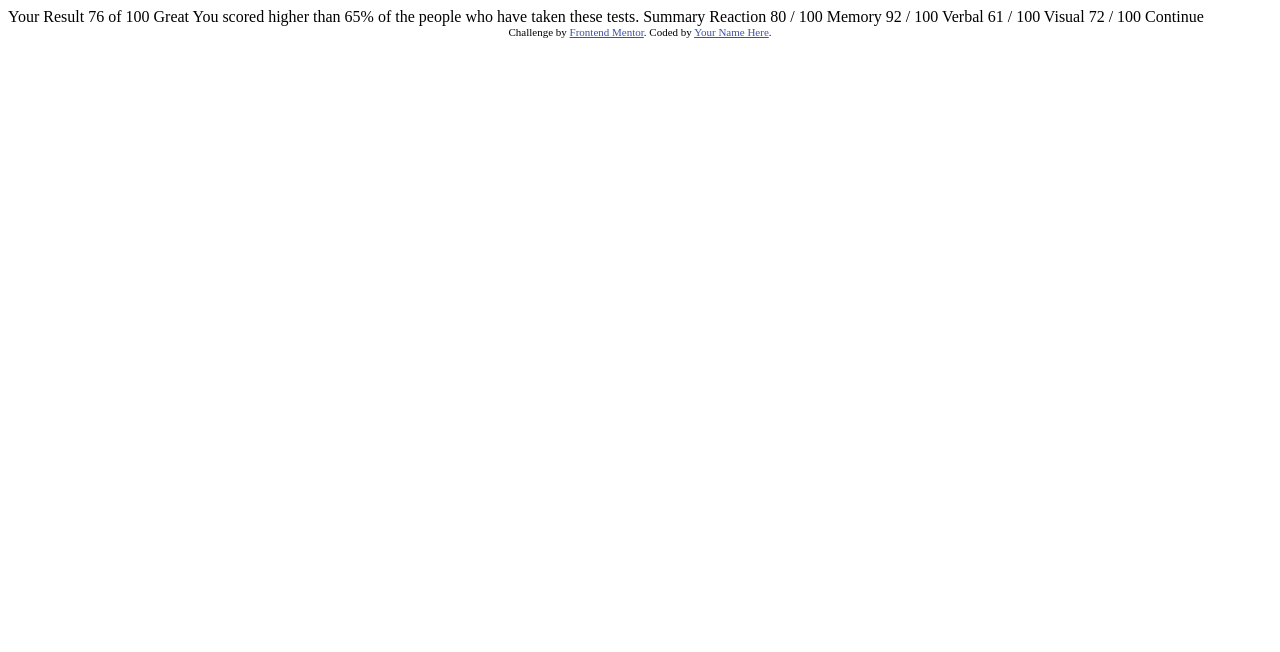
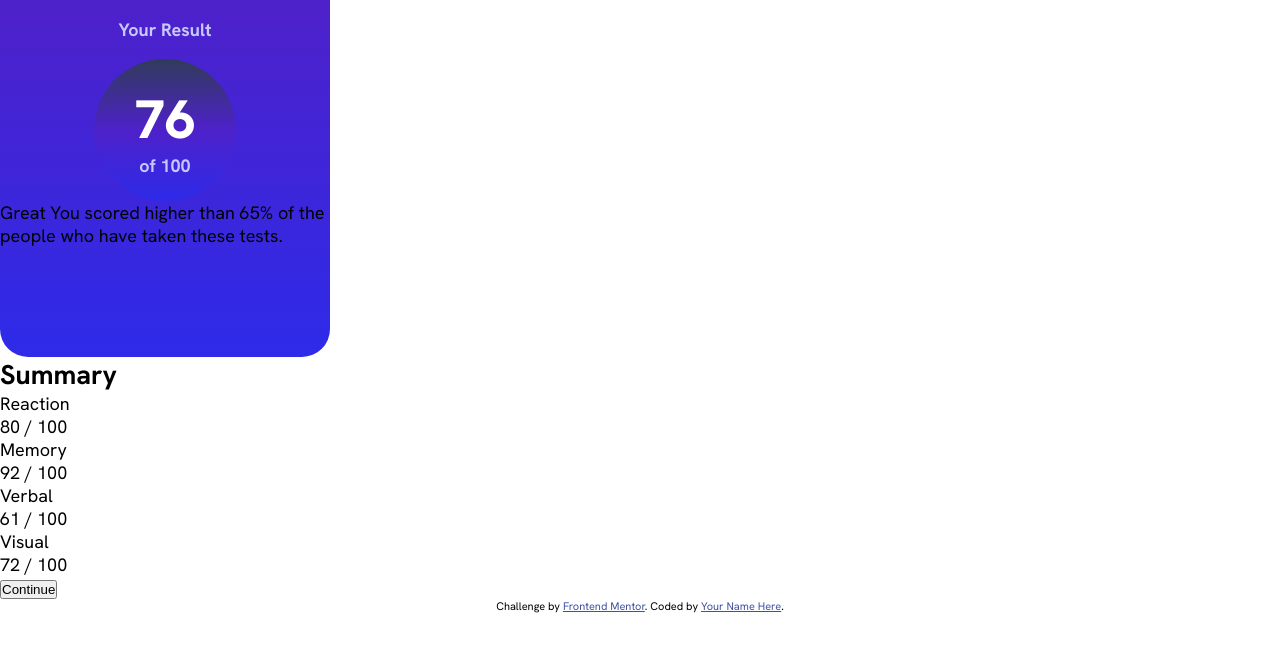
Before and after one commit to criskwy/results-summary-component-main, a plain HTML site: page index.html in a window 1280 px wide. Drawn offline with Linux system fonts and the light colour scheme.

Commit message:
second commit

```diff
--- a/index.html
+++ b/index.html
@@ -1,47 +1,73 @@
 <!DOCTYPE html>
 <html lang="en">
   <head>
-  <meta charset="UTF-8">
-  <meta name="viewport" content="width=device-width, initial-scale=1.0"> <!-- displays site properly based on user's device -->
+    <meta charset="UTF-8" />
+    <meta name="viewport" content="width=device-width, initial-scale=1.0" />
+    <!-- displays site properly based on user's device -->
 
-  <link rel="icon" type="image/png" sizes="32x32" href="./assets/images/favicon-32x32.png">
+    <link
+      rel="icon"
+      type="image/png"
+      sizes="32x32"
+      href="./assets/images/favicon-32x32.png"
+    />
 
     <title>Frontend Mentor | Results summary component</title>
-
+<link rel="stylesheet" href="style.css">
     <!-- Feel free to remove these styles or customise in your own stylesheet 👍 -->
     <style>
-    .attribution { font-size: 11px; text-align: center; }
-    .attribution a { color: hsl(228, 45%, 44%); }
+      .attribution {
+        font-size: 11px;
+        text-align: center;
+      }
+      .attribution a {
+        color: hsl(228, 45%, 44%);
+      }
     </style>
   </head>
   <body>
+    <section class="card-container">
+      <div class="result-container">
+        <h2 class="title">Your Result</h2>
+        <div class="ball-result">
+          <p class="num-result">76</p>
+          <p class="num-result-of">of 100</p>
+        </div>
+        <p class="result-text">
+          Great You scored higher than 65% of the people who have taken these
+          tests.
+        </p>
+      </div>
 
-  Your Result
-  76
-  of 100
+      <div class="summary-container">
+        <h2>Summary</h2>
 
-  Great
-  You scored higher than 65% of the people who have taken these tests.
+        <div class="reaction-container">
+          <p>Reaction</p>
+          <p>80 / 100</p>
+        </div>
+        <div class="memory-container">
+          <p>Memory</p>
+          <p>92 / 100</p>
+        </div>
+        <div class="verbal-container">
+          <p>Verbal</p>
+          <p>61 / 100</p>
+        </div>
+        <div class="visual-container">
+          <p>Visual</p>
+          <p>72 / 100</p>
+        </div>
 
-  Summary
-
-  Reaction
-  80 / 100
-
-  Memory
-  92 / 100
-
-  Verbal
-  61 / 100
-
-  Visual
-  72 / 100
-
-  Continue
+        <button>Continue</button>
+      </div>
+    </section>
 
     <div class="attribution">
-    Challenge by <a href="https://www.frontendmentor.io?ref=challenge" target="_blank">Frontend Mentor</a>.
-    Coded by <a href="#">Your Name Here</a>.
+      Challenge by
+      <a href="https://www.frontendmentor.io?ref=challenge" target="_blank"
+        >Frontend Mentor</a
+      >. Coded by <a href="#">Your Name Here</a>.
     </div>
   </body>
 </html>
--- /dev/null
+++ b/style.css
@@ -0,0 +1,75 @@
+*{
+ margin: 0;
+ padding: 0;
+ box-sizing: border-box;
+}
+
+:root {
+--Light-red: hsl(0, 100%, 67%);
+--Orangey-yellow: hsl(39, 100%, 56%);
+--Green-teal: hsl(166, 100%, 37%);
+--Cobalt-blue: hsl(234, 85%, 45%);
+/* Gradients */
+--Light-slate-blue: hsl(252, 100%, 67%);
+--Light-royal-blue: hsl(241, 81%, 54%);
+
+--Violet-blue: hsla(256, 72%, 46%, 1);
+--Persian-blue: hsla(241, 72%, 46%, 0);
+/* ### Neutral */
+--White: hsl(0, 0%, 100%);
+--Pale-blue: hsl(221, 100%, 96%);
+--Light-lavender: hsl(241, 100%, 89%);
+--Dark-gray-blue: hsl(224, 30%, 27%);
+--font-Hanken-Grotesk: "Hanken Grotesk";
+}
+
+@font-face {
+    font-family: "Hanken Grotesk";
+    src: url("./assets/fonts/HankenGrotesk-VariableFont_wght.ttf");
+}
+
+
+body {
+    height: 100vh;
+    font-family: var(--font-Hanken-Grotesk);
+    font-size: 18px;
+}
+
+.card-container {
+    width: 330px;
+}
+.result-container {
+    height: 357px;
+    background: linear-gradient(var(--Violet-blue), var(--Light-royal-blue));
+    border-radius: 0 0 28px 28px;
+    display: flex;
+    flex-direction: column;
+    align-items: center;
+
+}
+.title {
+    color: var(--Light-lavender);
+    font-size: 1em;
+
+    padding: 18px 0;
+}
+.ball-result {
+    width: 142px;
+    height: 142px;
+    border-radius: 50%;
+    display: flex;
+    flex-direction: column;
+    justify-content: center;
+    align-items: center;
+    background: linear-gradient(180deg ,var(--Dark-gray-blue), var(--Violet-blue) , var(--Light-royal-blue) )
+}
+.num-result {
+    font-size: 3em;
+    font-weight: 800;
+    color: var(--White);
+}
+.num-result-of {
+    color: var(--Light-lavender);
+    font-weight: 700;
+
+}
```
Lines whose indentation alone changed are shown as unchanged.
